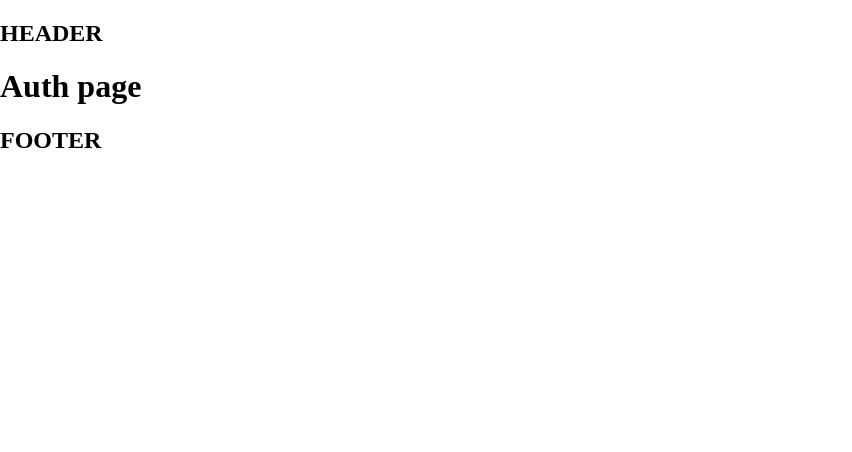
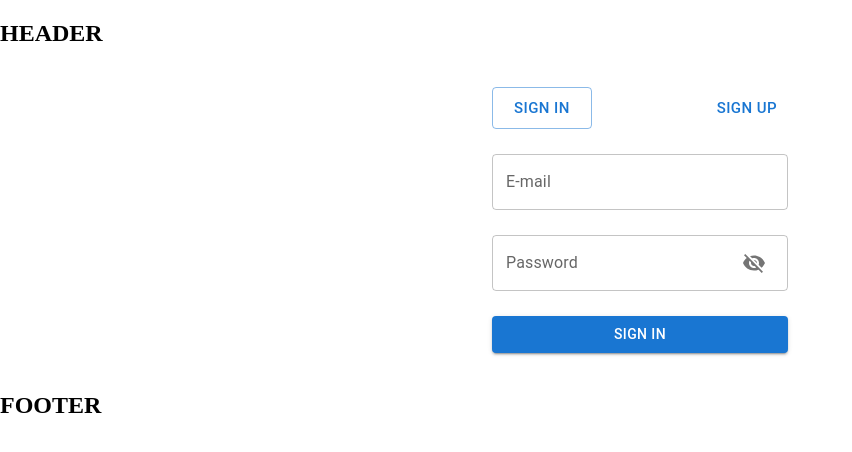
Before and after one commit to Howl404/graphiql-app, a React (Vite) app: page /auth in a window 1280 px wide. Shown: the top 452 px of the page, without its empty margins (0-852 px from the left). Built offline with nearby package versions, Linux system fonts and the light colour scheme; no server answers.

Commit message:
feat: add redirection to main on succesful sign in / sign up

```diff
--- a/src/components/AuthForm/index.tsx
+++ b/src/components/AuthForm/index.tsx
@@ -1,6 +1,7 @@
 import { Alert, Button, Snackbar, TextField } from '@mui/material';
 import { useState } from 'react';
 import { useForm, SubmitHandler, Controller } from 'react-hook-form';
+import { useNavigate } from 'react-router-dom';
 import { AuthMode } from 'src/enums';
 import { AuthService } from 'src/services/AuthService';
 import { AuthFormInputs } from 'src/types';
@@ -15,6 +16,7 @@ import InputPassword from '../common/InputPassword';
 export default function AuthForm() {
   const [mode, setMode] = useState<'signin' | 'signup'>('signin');
   const [formError, setFormError] = useState<string | null>(null);
+  const navigate = useNavigate();
 
   const {
     control,
@@ -38,7 +40,7 @@ export default function AuthForm() {
       mode === 'signin'
         ? await AuthService.logInWithEmailAndPassword(email, password)
         : await AuthService.registerWithEmailAndPassword(email, password);
-    response.ok ? console.log('router redirect') : setFormError(response.error);
+    response.ok ? navigate('/') : setFormError(response.error);
   };
 
   return (
--- a/src/router/Routes.tsx
+++ b/src/router/Routes.tsx
@@ -1,3 +1,4 @@
+import AuthForm from 'src/components/AuthForm';
 import { Paths } from 'src/enums';
 import { auth } from 'src/firebase';
 
@@ -22,7 +23,7 @@ export default function Routes() {
         path: Paths.Auth,
         element: (
           <ConditionalRoute predicate={!auth.currentUser} path={Paths.Main}>
-            <h1>Auth page</h1>
+            <AuthForm />
           </ConditionalRoute>
         ),
       },
```
Also changed, not shown: 1 other file (tests, documents, lock files or other folders).
